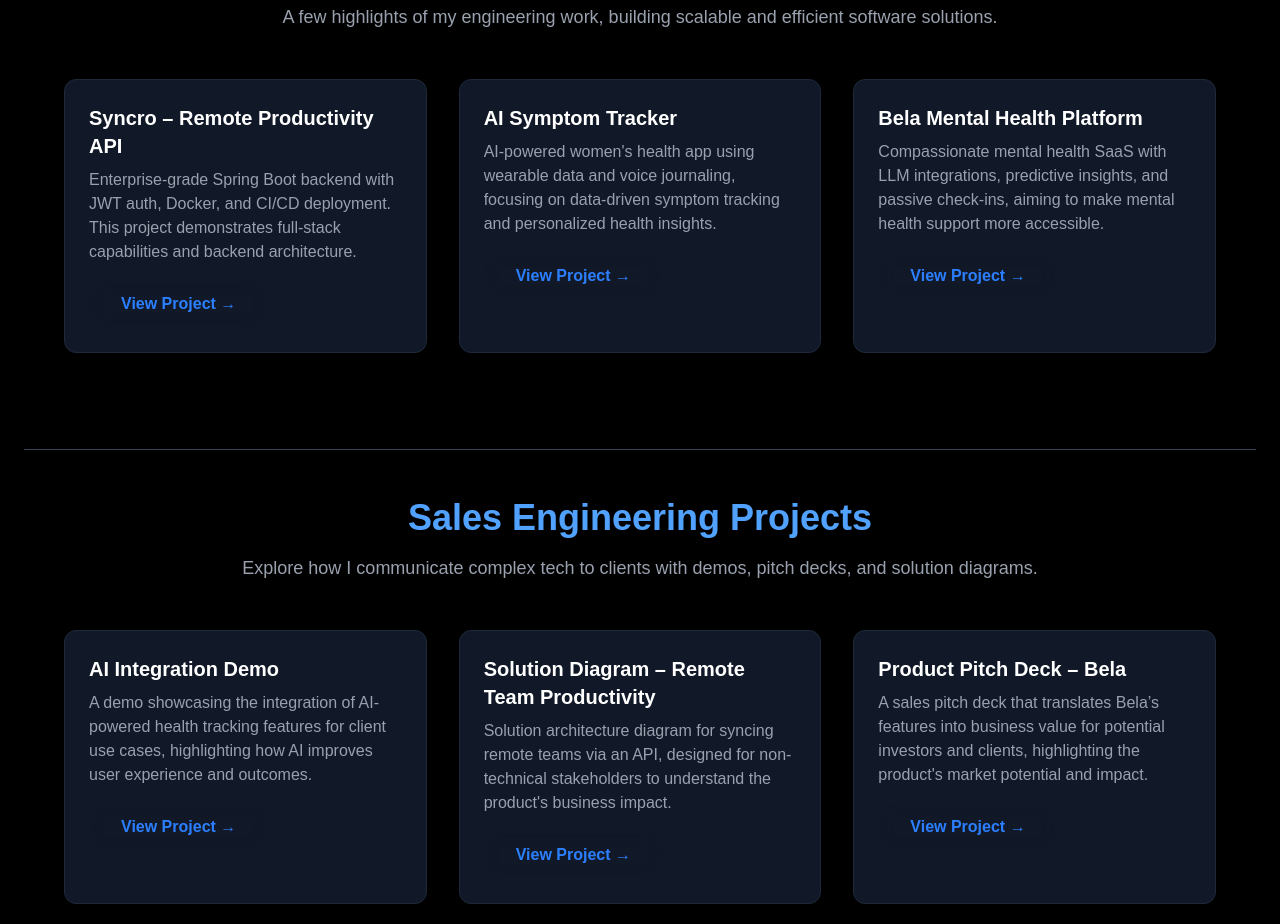
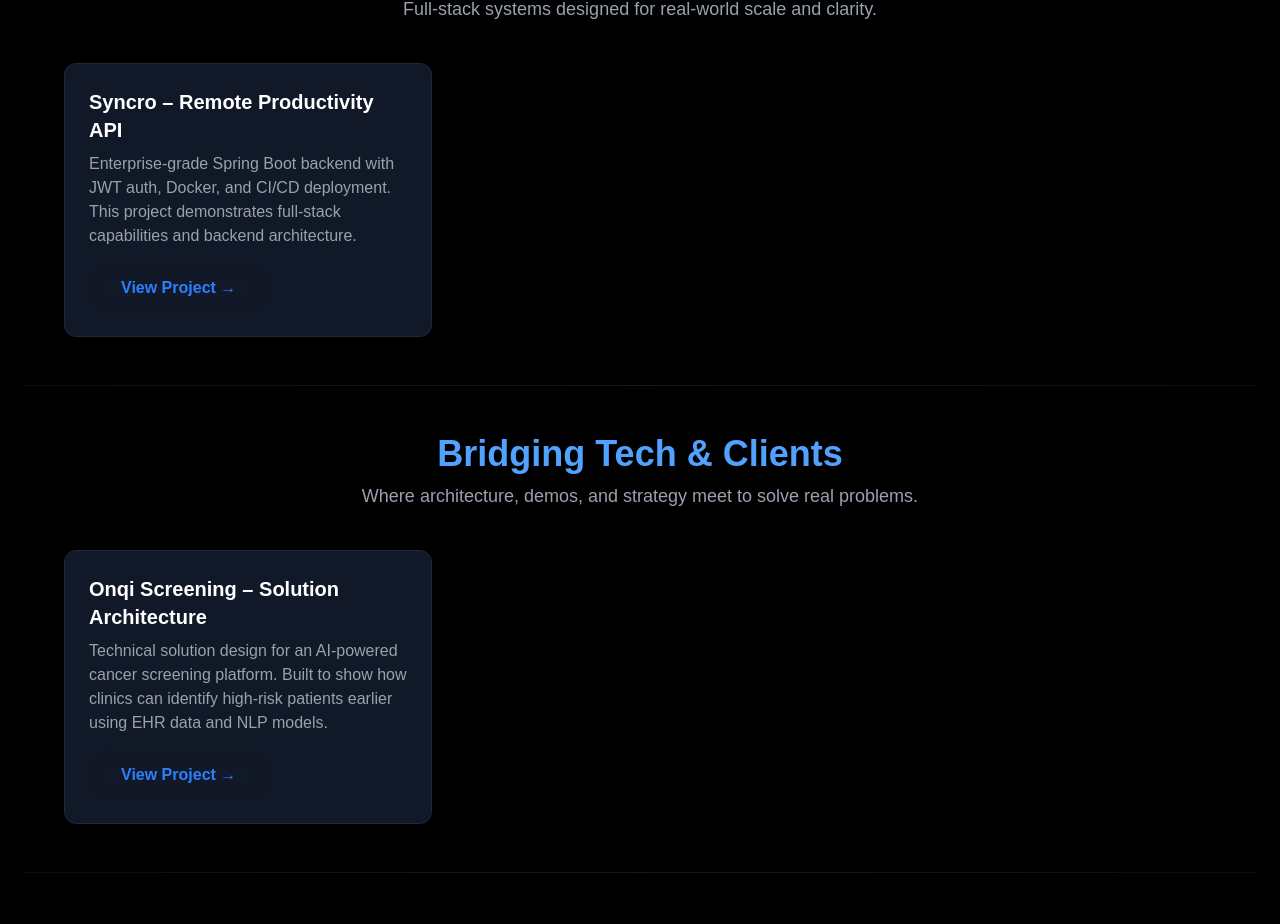
Before and after one commit to adey1998/arvil-portfolio, a Next.js app: page / in a window 1280 px wide. Shown: the part 1852-2776 px from the top of the page. Built offline with nearby package versions, Linux system fonts and the light colour scheme.

Commit message:
added onqi architecture page

```diff
--- /dev/null
+++ b/src/app/projects/onqi-screening-architecture/page.tsx
@@ -0,0 +1,151 @@
+"use client";
+
+import { motion } from "framer-motion";
+import Link from "next/link";
+import { Download } from "lucide-react";
+import Zoom from "react-medium-image-zoom";
+import "react-medium-image-zoom/dist/styles.css";
+import Image from "next/image";
+
+export default function OnqiArchitectureClean() {
+  const pipeline = [
+    {
+      title: "FHIR / CSV Input",
+      description: "Takes in both structured (FHIR API) and unstructured (CSV uploads) patient data.",
+    },
+    {
+      title: "NLP Extraction",
+      description: "Processes clinical notes using NLP to extract risk indicators and screening-relevant features.",
+    },
+    {
+      title: "Eligibility Rules Engine",
+      description: "Determines patient eligibility using clinical criteria from USPSTF and NCCN guidelines.",
+    },
+    {
+      title: "Backend API + Database",
+      description: "FastAPI backend persists screening results to PostgreSQL and serves structured endpoints.",
+    },
+    {
+      title: "Frontend + Referral Output",
+      description: "Next.js frontend displays results, with downloadable referral letter generation for clinics.",
+    },
+  ];
+
+  return (
+    <main className="bg-[#0a0f1a] text-white min-h-screen py-20 px-6 sm:px-10">
+      <div className="max-w-5xl mx-auto space-y-16">
+        {/* Sticky Back Button */}
+        <motion.div
+          initial={{ opacity: 0, x: -10 }}
+          animate={{ opacity: 1, x: 0 }}
+          transition={{ duration: 0.5 }}
+        >
+          <Link
+            href="/#projects"
+            className="text-blue-400 hover:text-blue-300 transition font-inter text-sm"
+          >
+            ← Back to Projects
+          </Link>
+        </motion.div>
+
+        {/* Title and Description */}
+        <motion.div
+          initial={{ opacity: 0, y: 20 }}
+          animate={{ opacity: 1, y: 0 }}
+          transition={{ duration: 0.6 }}
+        >
+          <h1 className="text-4xl md:text-5xl font-poppins font-extrabold mb-4 text-transparent bg-clip-text bg-gradient-to-r from-blue-400 to-indigo-500 drop-shadow-md">
+            Onqi Screening – Solution Architecture
+          </h1>
+          <p className="text-lg text-gray-300 font-inter">
+            A visual breakdown of how Onqi identifies high-risk patients using structured and unstructured clinical data, NLP pipelines, and eligibility logic.
+          </p>
+        </motion.div>
+
+        {/* Architecture Flow */}
+        <section className="space-y-10">
+          <div className="flex flex-col gap-2">
+            <h2 className="text-2xl font-semibold text-white">Architecture Flow</h2>
+            <p className="text-gray-400 text-base">
+              A step-by-step breakdown of how Onqi processes patient data—from input to referral output using modular and scalable components.
+            </p>
+          </div>
+
+          <motion.div
+            initial="hidden"
+            animate="visible"
+            variants={{
+              visible: {
+                transition: {
+                  staggerChildren: 0.1,
+                },
+              },
+            }}
+            className="grid m:grid-cols-2 gap-6 md:gap-8"
+          >
+            {pipeline.map((stage, idx) => (
+              <motion.div
+                key={idx}
+                variants={{
+                  hidden: { opacity: 0, y: 20 },
+                  visible: { opacity: 1, y: 0 },
+                }}
+                className="relative bg-[#111827] border border-blue-500/10 rounded-2xl p-6 hover:shadow-blue-500/20 hover:scale-[1.02] transition-transform duration-300"
+              >
+                <div className="absolute -top-4 left-4 w-8 h-8 text-sm font-bold text-white bg-blue-500 rounded-full flex items-center justify-center shadow">
+                  {idx + 1}
+                </div>
+                <h3 className="text-lg font-semibold text-blue-400 mb-2 pt-2">{stage.title}</h3>
+                <p className="text-gray-300 text-sm leading-relaxed">{stage.description}</p>
+              </motion.div>
+            ))}
+          </motion.div>
+        </section>
+
+        {/* Architecture Diagram */}
+        <section className="space-y-6">
+          <h2 className="text-2xl font-semibold text-white">Architecture Diagram</h2>
+
+          <motion.div
+            whileHover={{ scale: 1.015 }}
+            transition={{ type: "spring", stiffness: 200, damping: 22 }}
+            className="w-full max-w-3xl border border-white/10 rounded-lg overflow-hidden"
+          >
+            <Zoom>
+              <Image
+                src="/images/onqi-screening-architecture/onqi-architecture-diagram.png"
+                alt="Onqi Architecture Diagram"
+                width={1000}
+                height={0}
+                sizes="100vw"
+                unoptimized
+                className="w-full h-auto object-contain"
+              />
+            </Zoom>
+          </motion.div>
+        </section>
+
+        <section className="space-y-4">
+          <div className="text-sm text-gray-400">
+            Here's what Onqi generates for eligible patients — a CMS-ready referral letter.
+          </div>
+
+          <motion.a
+            href="/docs/referral-example.pdf"
+            target="_blank"
+            rel="noopener noreferrer"
+            whileHover={{ scale: 1.03 }}
+            whileTap={{ scale: 0.97 }}
+            transition={{ type: "spring", stiffness: 250 }}
+            className="group inline-flex items-center gap-2 text-sm sm:text-base text-blue-400 font-medium px-5 py-2.5 border border-blue-500 rounded-full hover:bg-blue-500 hover:text-white transition-all duration-300"
+          >
+            <Download className="w-4 h-4 transition-transform group-hover:rotate-[-12deg]" />
+            View Sample Referral (PDF)
+          </motion.a>
+        </section>
+
+
+      </div>
+    </main>
+  );
+}
--- a/src/sections/Projects.tsx
+++ b/src/sections/Projects.tsx
@@ -4,81 +4,117 @@ import { motion } from "framer-motion";
 const projects = [
   {
     title: "Syncro – Remote Productivity API",
-    description: "Enterprise-grade Spring Boot backend with JWT auth, Docker, and CI/CD deployment. This project demonstrates full-stack capabilities and backend architecture.",
+    description:
+      "Enterprise-grade Spring Boot backend with JWT auth, Docker, and CI/CD deployment. This project demonstrates full-stack capabilities and backend architecture.",
     link: "/projects/syncro",
     type: "Engineering",
   },
   {
-    title: "AI Symptom Tracker",
-    description: "AI-powered women's health app using wearable data and voice journaling, focusing on data-driven symptom tracking and personalized health insights.",
-    link: "#",
-    type: "Engineering",
-  },
-  {
-    title: "Bela Mental Health Platform",
-    description: "Compassionate mental health SaaS with LLM integrations, predictive insights, and passive check-ins, aiming to make mental health support more accessible.",
-    link: "#",
-    type: "Engineering",
-  },
-  // Sales Engineering Projects
-  {
-    title: "AI Integration Demo",
-    description: "A demo showcasing the integration of AI-powered health tracking features for client use cases, highlighting how AI improves user experience and outcomes.",
-    link: "#",
+    title: "Onqi Screening – Solution Architecture",
+    description:
+      "Technical solution design for an AI-powered cancer screening platform. Built to show how clinics can identify high-risk patients earlier using EHR data and NLP models.",
+    link: "/projects/onqi-screening-architecture",
     type: "Sales Engineering",
   },
   {
-    title: "Solution Diagram – Remote Team Productivity",
-    description: "Solution architecture diagram for syncing remote teams via an API, designed for non-technical stakeholders to understand the product's business impact.",
-    link: "#",
-    type: "Sales Engineering",
-  },
-  {
-    title: "Product Pitch Deck – Bela",
-    description: "A sales pitch deck that translates Bela’s features into business value for potential investors and clients, highlighting the product's market potential and impact.",
-    link: "#",
-    type: "Sales Engineering",
+    title: "Onqi Screening – Research & Insights",
+    description:
+      "An ongoing blog exploring how AI and NLP can improve early cancer detection in clinical settings. Posts focus on screening workflows, gaps in current practices, and tech-driven opportunities.",
+    link: "/blog",
+    type: "Research",
   },
 ];
 
 export default function Projects() {
-  const engineeringProjects = projects.filter((project) => project.type === "Engineering");
-  const salesEngineeringProjects = projects.filter((project) => project.type === "Sales Engineering");
+  const engineeringProjects = projects.filter((p) => p.type === "Engineering");
+  const salesEngineeringProjects = projects.filter((p) => p.type === "Sales Engineering");
+  const researchProjects = projects.filter((p) => p.type === "Research");
 
   return (
     <section
       id="projects"
       className="min-h-screen bg-black text-white py-20 px-6 scroll-mt-24"
     >
-      {/* Engineering Projects Section */}
+      <SectionHeader
+        title="Technical Projects"
+        subtitle="Full-stack systems designed for real-world scale and clarity."
+      />
+      <ProjectGrid projects={engineeringProjects} />
+
+      <SectionSeparator />
+
+      <SectionHeader
+        title="Bridging Tech & Clients"
+        subtitle="Where architecture, demos, and strategy meet to solve real problems."
+      />
+      <ProjectGrid projects={salesEngineeringProjects} />
+
+      <SectionSeparator />
+
+      <SectionHeader
+        title="Writing & Research"
+        subtitle="Insights, research, and early ideas from building in the healthcare space."
+      />
+      <ProjectGrid projects={researchProjects} />
+    </section>
+  );
+}
+
+// Subcomponents
+
+function SectionHeader({ title, subtitle }: { title: string; subtitle: string }) {
+  return (
     <motion.div
-        className="text-center mb-12"
+      className="text-center mb-10"
       initial={{ opacity: 0, y: 20 }}
       whileInView={{ opacity: 1, y: 0 }}
       transition={{ duration: 0.8 }}
       viewport={{ once: true }}
     >
-        <h2 className="text-4xl font-poppins font-extrabold mb-4 text-blue-400">
-          Engineering Projects
+      <h2 className="text-3xl md:text-4xl font-poppins font-extrabold mb-2 text-blue-400">
+        {title}
       </h2>
-        <p className="text-gray-400 text-lg font-inter">
-          A few highlights of my engineering work, building scalable and efficient software solutions.
-        </p>
+      <p className="text-gray-400 text-base md:text-lg font-inter">{subtitle}</p>
     </motion.div>
+  );
+}
 
-      <div className="grid gap-8 md:grid-cols-2 lg:grid-cols-3 max-w-6xl mx-auto">
-        {engineeringProjects.map((project, index) => (
+function SectionSeparator() {
+  return <div className="h-px my-12 bg-gradient-to-r from-gray-800 via-gray-600 to-gray-800 opacity-30" />;
+}
+
+function ProjectGrid({ projects }: { projects: Project[] }) {
+  return (
+    <div className="grid gap-6 md:grid-cols-2 lg:grid-cols-3 max-w-6xl mx-auto justify-items-center">
+      {projects.map((project, index) => (
+        <ProjectCard project={project} index={index} key={index} />
+      ))}
+    </div>
+  );
+}
+
+type Project = {
+  title: string;
+  description: string;
+  link: string;
+  type: string;
+};
+
+type ProjectCardProps = {
+  project: Project;
+  index: number;
+};
+
+function ProjectCard({ project, index }: ProjectCardProps) {
+  return (
     <motion.div
-            key={index}
       className="bg-[#111827] rounded-xl p-6 shadow-lg hover:shadow-2xl transition-transform duration-300 transform hover:scale-105 border border-gray-800 group hover:bg-[#1F2937]"
       initial={{ opacity: 0, y: 20 }}
       whileInView={{ opacity: 1, y: 0 }}
       transition={{ delay: index * 0.2, duration: 0.6, ease: "easeOut" }}
       viewport={{ once: true }}
     >
-            <h3 className="text-xl font-poppins font-semibold mb-2 text-white">
-              {project.title}
-            </h3>
+      <h3 className="text-xl font-poppins font-semibold mb-2 text-white">{project.title}</h3>
       <p className="text-gray-400 mb-4 font-inter">{project.description}</p>
       <a
         href={project.link}
@@ -89,50 +125,5 @@ export default function Projects() {
         View Project →
       </a>
     </motion.div>
-        ))}
-      </div>
-
-      {/* Sales Engineering Projects Section */}
-      <motion.div
-        className="text-center mb-12 mt-24 border-t border-gray-700 pt-12"
-        initial={{ opacity: 0, y: 20 }}
-        whileInView={{ opacity: 1, y: 0 }}
-        transition={{ duration: 0.8 }}
-        viewport={{ once: true }}
-      >
-        <h2 className="text-4xl font-poppins font-extrabold mb-4 text-blue-400">
-          Sales Engineering Projects
-        </h2>
-        <p className="text-gray-400 text-lg font-inter">
-          Explore how I communicate complex tech to clients with demos, pitch decks, and solution diagrams.
-        </p>
-      </motion.div>
-
-      <div className="grid gap-8 md:grid-cols-2 lg:grid-cols-3 max-w-6xl mx-auto">
-        {salesEngineeringProjects.map((project, index) => (
-          <motion.div
-            key={index}
-            className="bg-[#111827] rounded-xl p-6 shadow-lg hover:shadow-2xl transition-transform duration-300 transform hover:scale-105 border border-gray-800 group hover:bg-[#1F2937]"
-            initial={{ opacity: 0, y: 20 }}
-            whileInView={{ opacity: 1, y: 0 }}
-            transition={{ delay: index * 0.2, duration: 0.6, ease: "easeOut" }}
-            viewport={{ once: true }}
-          >
-            <h3 className="text-xl font-poppins font-semibold mb-2 text-white">
-              {project.title}
-            </h3>
-            <p className="text-gray-400 mb-4 font-inter">{project.description}</p>
-            <a
-              href={project.link}
-              className="inline-block text-blue-500 font-poppins font-semibold px-8 py-3 rounded-full border-blue-500 text-blue-500 group-hover:bg-gradient-to-r group-hover:from-blue-600 group-hover:to-indigo-600 group-hover:text-white group-hover:scale-105 group-hover:shadow-2xl backdrop-blur transition-all duration-300 ease-in-out"
-              target="_blank"
-              rel="noopener noreferrer"
-            >
-              View Project →
-            </a>
-          </motion.div>
-        ))}
-      </div>
-    </section>
   );
 }
```
Also changed, not shown: src/app/projects/syncro/page.tsx (+5 -5 lines), public/images/onqi-screening-architecture/onqi-architecture-diagram.png (added). Lines whose indentation alone changed are shown as unchanged.
